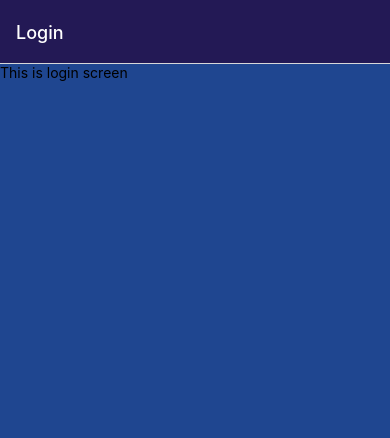
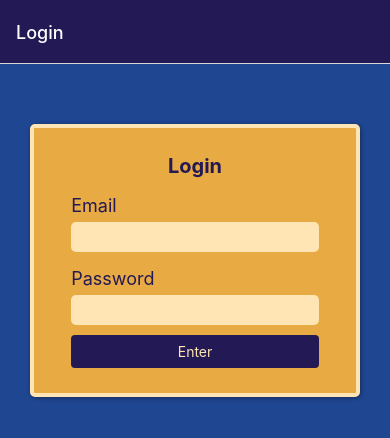
Before and after one commit to rosstoev/Authenticator, a React Native app: screen /Login in a window 390 px wide. Shown: the top 438 px of the page. Built offline with nearby package versions, Linux system fonts and the light colour scheme.

Commit message:
create login form

```diff
--- /dev/null
+++ b/components/form/LoginForm.js
@@ -0,0 +1,52 @@
+import { Alert, StyleSheet, View } from "react-native";
+import Input from "../ui/Input";
+import { useState } from "react";
+import Button from "../ui/Button";
+
+function LoginForm() {
+  const [email, setEmail] = useState("");
+  const [password, setPassword] = useState("");
+  const [credentialIsInvalid, setCredentialIsInvalid] = useState({
+    email: false,
+    password: false,
+  });
+
+  function onSubmit() {
+    email.trim();
+    password.trim();
+
+    const emailIsValid = email.includes('@');
+    const passwordIsValid = password.length > 6;
+
+    setCredentialIsInvalid({
+        email: !emailIsValid,
+        password: !passwordIsValid
+    })
+
+    if (!emailIsValid || !passwordIsValid) {
+        Alert.alert('invalid input', 'Please check your entered credentials.');
+    }
+  }
+
+  return (
+    <View style={styles.container}>
+      <Input labelText="Email" value={email} onChange={setEmail} isInvalid={credentialIsInvalid.email} />
+      <Input
+        labelText="Password"
+        isPassword={true}
+        value={password}
+        onChange={setPassword}
+        isInvalid={credentialIsInvalid.password}
+      />
+      <Button text="Enter" onPress={onSubmit} />
+    </View>
+  );
+}
+
+export default LoginForm;
+
+const styles = StyleSheet.create({
+  container: {
+    width: "80%",
+  },
+});
--- a/components/ui/Input.js
+++ b/components/ui/Input.js
@@ -2,17 +2,18 @@ import { StyleSheet, TextInput } from "react-native";
 import { Text, View } from "react-native";
 import { Colors } from "../../constants/styles";
 
-function Input({ labelText, value, onChange, isPassword }) {
+function Input({ labelText, value, onChange, isPassword, isInvalid }) {
   return (
     <View style={styles.container}>
       <Text style={styles.label}>{labelText}</Text>
       <TextInput
-        style={styles.input}
+        style={[styles.input, isInvalid && styles.invalidBackground]}
         value={value}
         onChangeText={onChange}
         autoComplete="off"
         secureTextEntry={isPassword}
         underlineColorAndroid={false}
+        autoCorrect={false}
       />
     </View>
   );
@@ -22,11 +23,12 @@ export default Input;
 
 const styles = StyleSheet.create({
   container: {
-    margin: 10,
+    margin: 5,
   },
   label: {
     color: Colors.primary500,
     paddingVertical: 6,
+    fontSize: 18,
   },
   input: {
     backgroundColor: Colors.secondary100,
@@ -36,4 +38,7 @@ const styles = StyleSheet.create({
     fontWeight: "bold",
     color: Colors.primary100,
   },
+  invalidBackground: {
+    backgroundColor: Colors.error
+  }
 });
--- a/constants/styles.js
+++ b/constants/styles.js
@@ -2,6 +2,6 @@ export const Colors = {
     primary100: "#1F4690",
     primary500: "#231955",
     secondary500: "#E8AA42",
-    secondary100: "#FFE5B4"
-
+    secondary100: "#FFE5B4",
+    error: "#f56666"
 }
--- a/screens/LoginScreen.js
+++ b/screens/LoginScreen.js
@@ -1,14 +1,14 @@
 import { StyleSheet, Text, View } from "react-native";
 
-import Input from "../components/ui/Input";
+import { Colors } from "../constants/styles";
+import LoginForm from "../components/form/LoginForm";
 
 function LoginScreen() {
-  function buttonHandler() {}
 
   return (
-    <View>
-      <Text>This is login screen</Text>
-
+    <View style={styles.screenContainer}>
+      <Text style={styles.title}>Login</Text>
+      <LoginForm />
     </View>
   );
 }
@@ -16,5 +16,27 @@ function LoginScreen() {
 export default LoginScreen;
 
 const styles = StyleSheet.create({
-
+  screenContainer: {
+    justifyContent: "center",
+    alignItems: "center",
+    alignContent: "center",
+    backgroundColor: Colors.secondary500,
+    marginTop: 60,
+    paddingVertical: 20,
+    marginHorizontal: 30,
+    borderColor: Colors.secondary100,
+    borderWidth: 4,
+    borderRadius: 5,
+    elevation: 2,
+    shadowColor: 'black',
+    shadowOffset: { width: 1, height: 1 },
+    shadowOpacity: 0.35,
+    shadowRadius: 4,
+  },
+  title: {
+    color: Colors.primary500,
+    fontSize: 20,
+    fontWeight: "bold",
+    padding: 6
+  }
 });
```
